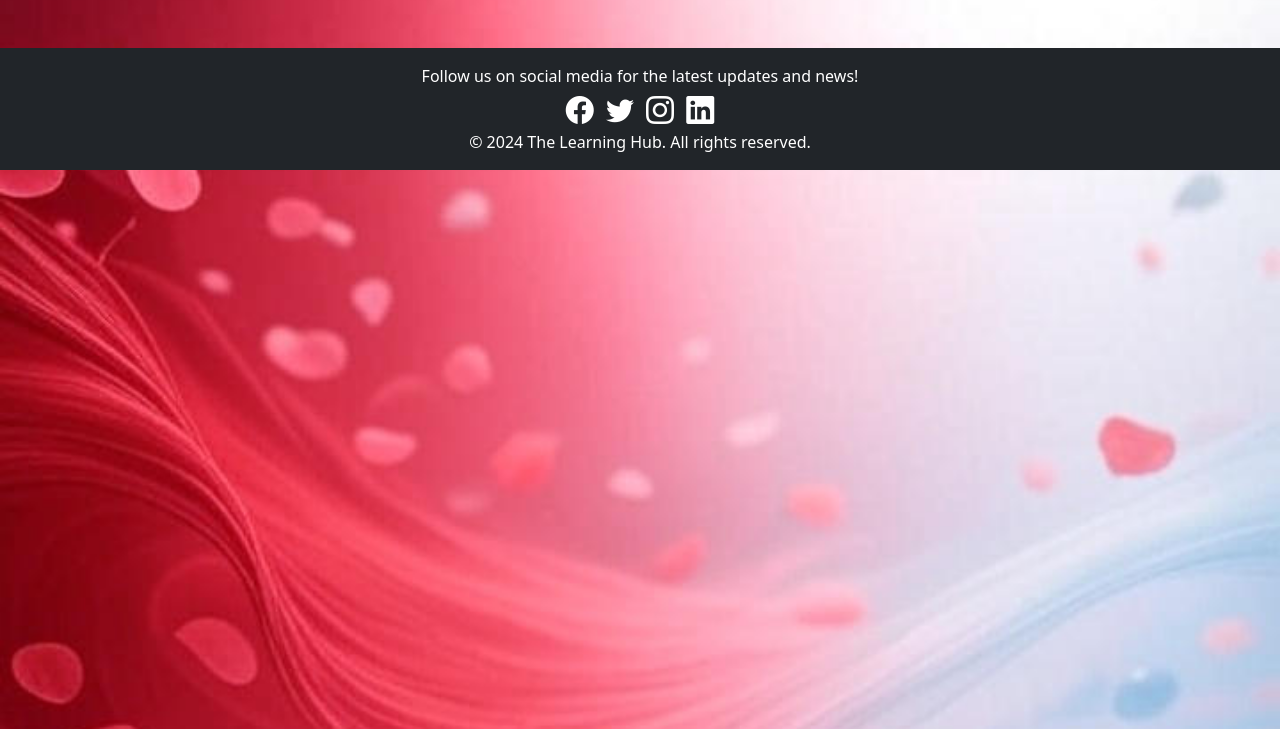
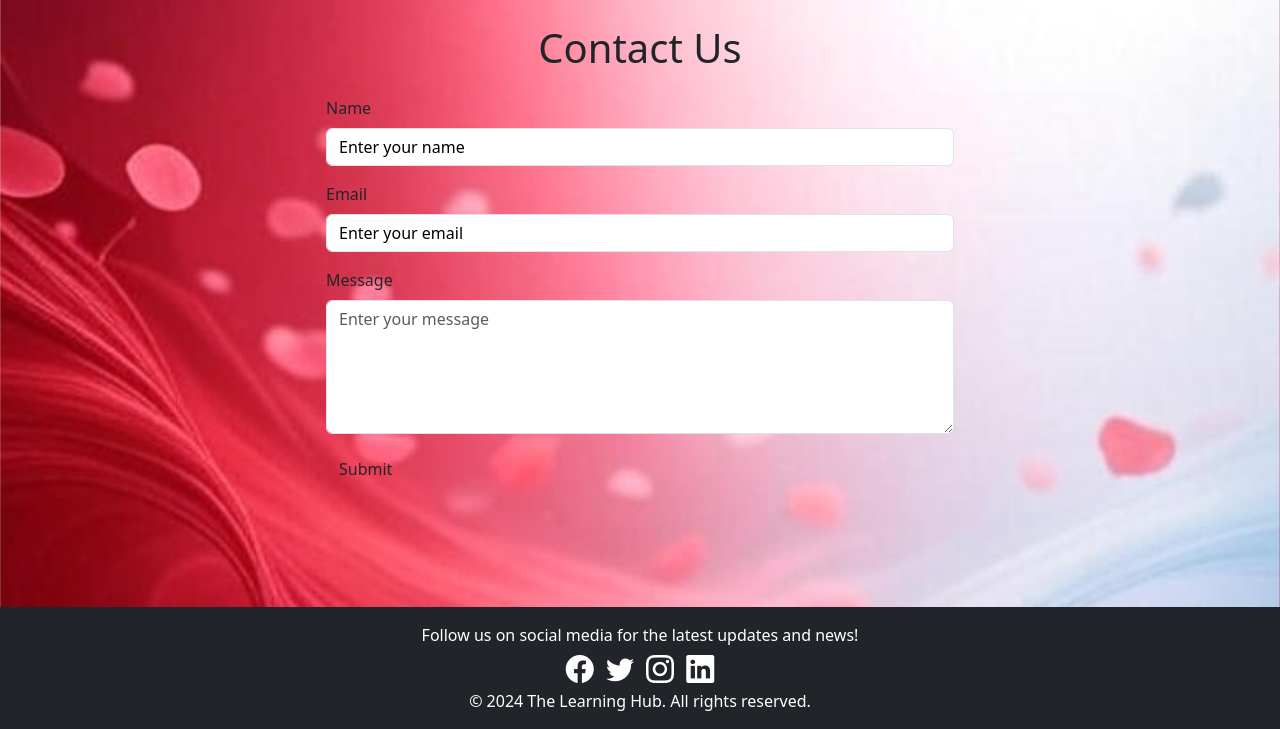
Before and after one commit to Raj0854/jango-learning-hub, a Django app: page /contact/ in a window 1280 px wide. Shown: the part 71-800 px from the top of the page. Run offline with Django 5.2, Linux system fonts and the light colour scheme.

Commit message:
added and updated

```diff
--- a/The_learning_hub/info/templates/contact.html
+++ b/The_learning_hub/info/templates/contact.html
@@ -1,3 +1,4 @@
+{% load static %}
 <!DOCTYPE html>
 <html lang="en">
 
@@ -10,7 +11,10 @@
   <script src="https://cdn.jsdelivr.net/npm/bootstrap@5.3.8/dist/js/bootstrap.bundle.min.js"
     integrity="sha384-FKyoEForCGlyvwx9Hj09JcYn3nv7wiPVlz7YYwJrWVcXK/BmnVDxM+D2scQbITxI"
     crossorigin="anonymous"></script>
-  <link rel="stylesheet" href="css/style.css">
+  <link rel="icon" type="image/x-icon" href="{% static 'img/logo2.png' %}">
+  <link rel="stylesheet" href="{% static 'css/style.css' %}">
+  <link rel="stylesheet" href="{% static 'css/contact.css' %}">
+
   <link rel="stylesheet" href="https://cdn.jsdelivr.net/npm/bootstrap-icons@1.13.1/font/bootstrap-icons.min.css">
 </head>
 
@@ -18,8 +22,8 @@
   <!-- Navbar -->
   <nav class="navbar navbar-expand-lg bg opacity-70" data-bs-theme="dark">
     <div class="container ">
-      <img src="img/logo2.png" alt="Logo" width="50" height="50" class="d-inline-block align-text-top">
-      <a class="navbar-brand   head" href="index.html"> <B> The Learning Hub</B></a>
+      <img src="{% static 'img/logo2.png' %}" alt="Logo" width="50" height="50" class="d-inline-block align-text-top">
+      <a class="navbar-brand   head" href="{% url 'index' %}"> <B> The Learning Hub</B></a>
       <button class="navbar-toggler" type="button" data-bs-toggle="collapse" data-bs-target="#navbarSupportedContent"
         aria-controls="navbarSupportedContent" aria-expanded="false" aria-label="Toggle navigation">
         <span class="navbar-toggler-icon"></span>
@@ -27,13 +31,13 @@
       <div class="collapse navbar-collapse" id="navbarSupportedContent">
         <ul class="navbar-nav  mb-2 mb-lg-0">
           <li class="nav-item">
-            <a class="nav-link active  head1" aria-current="page" href="index.html">Home</a>
+            <a class="nav-link active  head1" aria-current="page" href="{% url 'index' %}">Home</a>
           </li>
           <li class="nav-item">
-            <a class="nav-link head1 " href="batches.html">Batches</a>
+            <a class="nav-link head1 " href="{% url 'batches' %}">Batches</a>
           </li>
           <li class="nav-item">
-            <a class="nav-link head1" href="courses.html">Courses</a>
+            <a class="nav-link head1" href="{% url 'courses' %}">Courses</a>
           </li>
           <li class="nav-item dropdown">
             <a class="nav-link dropdown-toggle head1" href="#" role="button" data-bs-toggle="dropdown"
@@ -41,12 +45,12 @@
               More
             </a>
             <ul class="dropdown-menu">
-              <li><a class="dropdown-item head1" href="about.html">About Us</a></li>
-              <li><a class="dropdown-item head1" href="contact.html">Contact Us</a></li>
+              <li><a class="dropdown-item head1" href="{% url 'about' %}">About Us</a></li>
+              <li><a class="dropdown-item head1" href="{% url 'contact' %}">Contact Us</a></li>
               <li>
                 <hr class="dropdown-divider">
               </li>
-              <li><a class="dropdown-item head1" href="free-tutorials.html">Free tutorials</a></li>
+              <li><a class="dropdown-item head1" href="{% url 'free_tutorials' %}">Free tutorials</a></li>
             </ul>
           </li>
 
@@ -59,15 +63,39 @@
 
           <button class="btn  btn-outline-light search" type="submit"> Search</button>
           &nbsp;&nbsp;&nbsp;
-          <div class="d-flex justify-content-center fs-4 text-white"> </i><a href="login.html"> <i
+          <div class="d-flex justify-content-center fs-4 text-white"> </i><a href="{% url 'login' %}  "> <i
                 class="bi bi-person-fill"></i></a> </div>
         </form>
       </div>
     </div>
   </nav>
   <!-- Navbar End -->
+  <!-- main  -->
+  <div class="page mt-4">
+    <div class="container1">
+      <h1 class="text-center mb-4">Contact Us</h1>
+      <div class="row justify-content-center">
+        <div class="col-md-6">
+          <form>
+            <div class="mb-3">
+              <label for="name" class="form-label">Name</label>
+              <input type="text" class="form-control" id="name" placeholder="Enter your name">
+            </div>
+            <div class="mb-3">
+              <label for="email" class="form-label">Email</label>
+              <input type="email" class="form-control" id="email" placeholder="Enter your email">
+            </div>
+            <div class="mb-3">
+              <label for="message" class="form-label">Message</label>
+              <textarea class="form-control" id="message" rows="5" placeholder="Enter your message"></textarea>
+            </div>
+            <button type="submit" class="btn btn1">Submit</button>
+          </form>
+        </div>
+      </div>
+    </div>
     <!-- Footer Start -->
-  <div class="container-fluid bg-dark text-white text-center p-3 mt-5">
+    <div class="container-fluid fixed-bottom bg-dark text-white text-center p-3 mt-5">
       <p class="mb-0">Follow us on social media for the latest updates and news!</p>
       <a href="https://www.facebook.com/TheLearningHub" class="text-white p-1"> <i class="bi bi-facebook fs-3"></i></a>
       <a href="https://www.twitter.com/TheLearningHub" class="text-white p-1"><i class="bi bi-twitter fs-3"></i></a>
--- a/The_learning_hub/info/templates/login.html
+++ b/The_learning_hub/info/templates/login.html
@@ -92,7 +92,7 @@
     </div>
   </div>
   <!-- Footer Start -->
-  <div class="container-fluid bg-dark text-white text-center p-3 mt-5">
+  <div class="container-fluid fixed-bottom bg-dark text-white text-center p-3 mt-5">
     <p class="mb-0">Follow us on social media for the latest updates and news!</p>
     <a href="https://www.facebook.com/TheLearningHub" class="text-white p-1"> <i class="bi bi-facebook fs-3"></i></a>
     <a href="https://www.twitter.com/TheLearningHub" class="text-white p-1"><i class="bi bi-twitter fs-3"></i></a>
```
Lines whose indentation alone changed are shown as unchanged.
